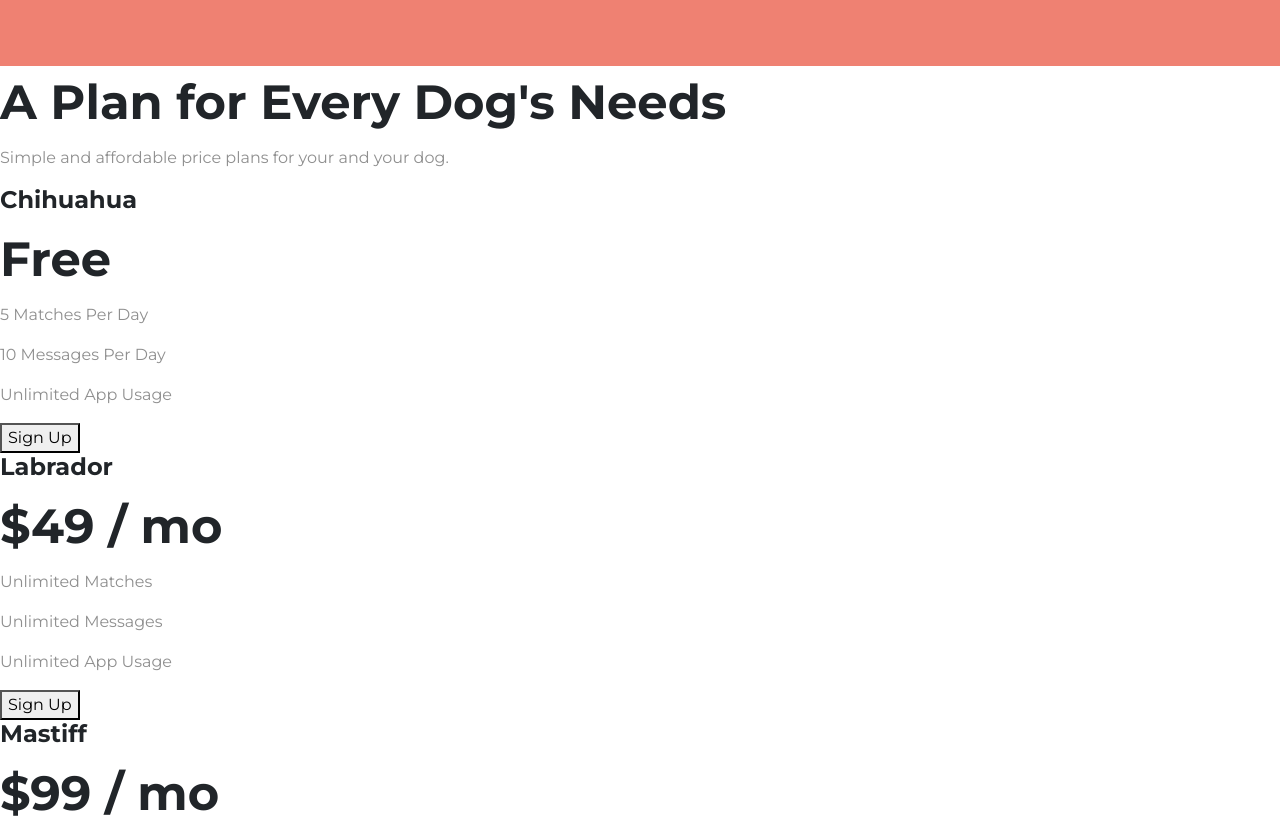
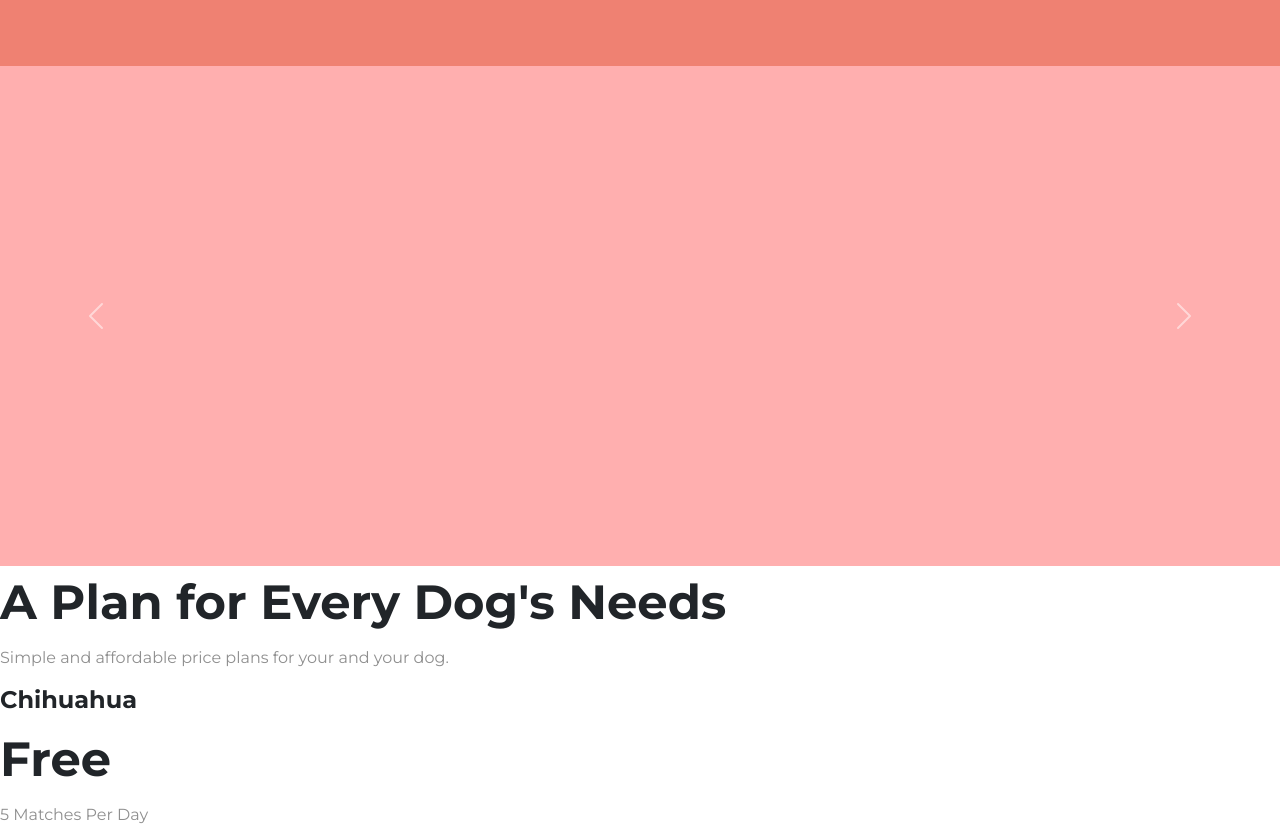
Before and after one commit to mcaiox/WDBC, a plain HTML site: page section6/TinDog/index.html in a window 1280 px wide. Shown: the part 1883-2717 px from the top of the page. Drawn offline with nearby package versions, Linux system fonts and the light colour scheme.

Commit message:
Carousel template added for testimonials

```diff
--- a/section6/TinDog/css/styles.css
+++ b/section6/TinDog/css/styles.css
@@ -120,3 +120,7 @@ p {
   width: 15%;
   margin: 20px 20px 50px;
 }
+
+.carousel-item {
+  height: 500px;
+}
--- a/section6/TinDog/index.html
+++ b/section6/TinDog/index.html
@@ -157,6 +157,37 @@
       <img class="press-logo" src="images/mashable.png" alt="mashable-logo" />
     </section>
 
+    <div
+      id="carouselExampleControls"
+      class="carousel slide"
+      data-bs-ride="false"
+    >
+      <div class="carousel-inner">
+        <div
+          class="carousel-item active"
+          style="background-color: #ffafaf"
+        ></div>
+        <div class="carousel-item" style="background-color: #fbffe2"></div>
+        <div class="carousel-item" style="background-color: #d3e4cd"></div>
+      </div>
+      <button
+        class="carousel-control-prev"
+        type="button"
+        data-bs-target="#carouselExampleControls"
+        data-bs-slide="prev"
+      >
+        <span class="carousel-control-prev-icon"></span>
+      </button>
+      <button
+        class="carousel-control-next"
+        type="button"
+        data-bs-target="#carouselExampleControls"
+        data-bs-slide="next"
+      >
+        <span class="carousel-control-next-icon"></span>
+      </button>
+    </div>
+
     <!-- Pricing -->
 
     <section id="pricing">
```
